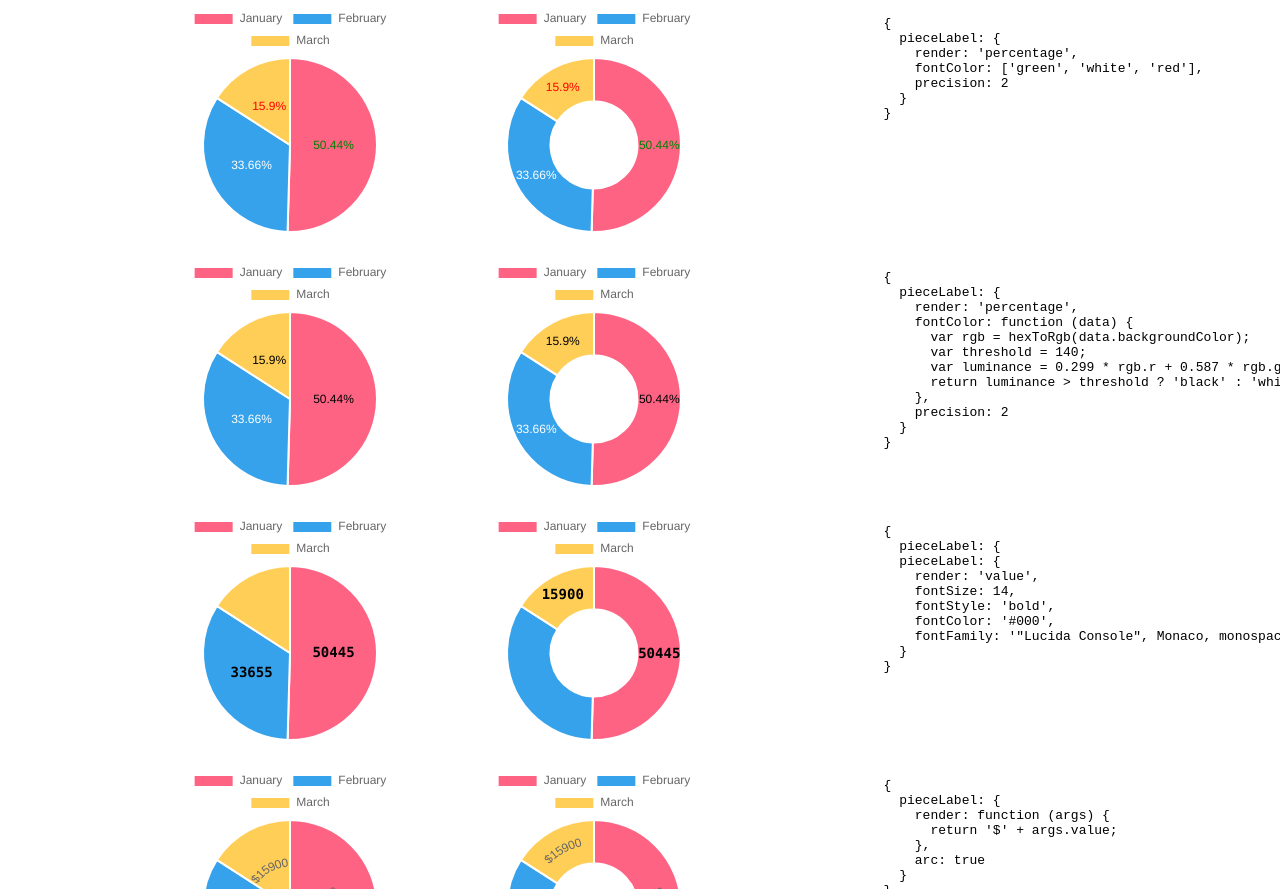
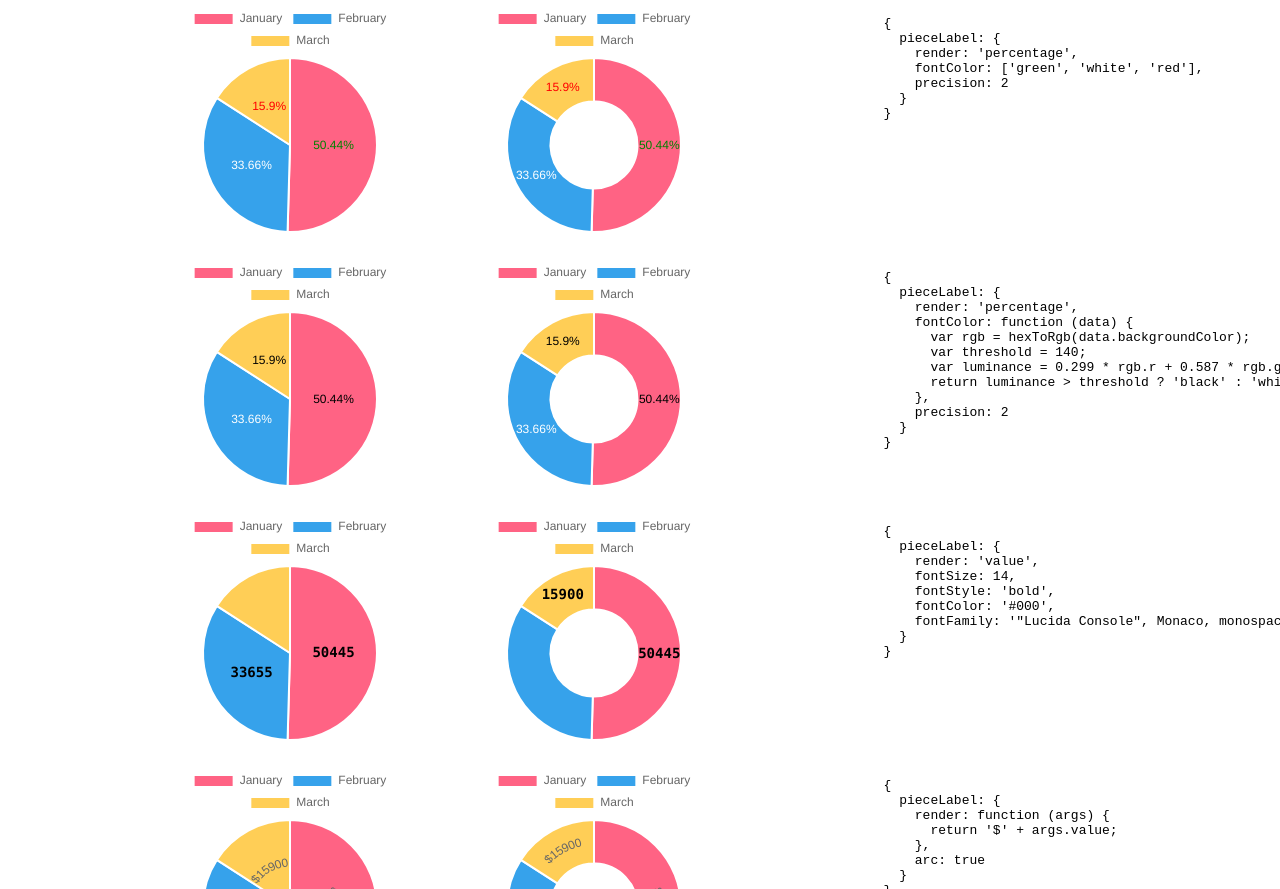
Before and after one commit to emn178/chartjs-plugin-labels, a website: page samples/demo/index.html in a window 1280 px wide. Shown: the part 360-1249 px from the top of the page. Drawn offline with nearby package versions, Linux system fonts and the light colour scheme; a script that the page names is missing; a small style sheet from the web is missing.

Commit message:
Fixed: merge error

```diff
--- a/samples/demo/index.html
+++ b/samples/demo/index.html
@@ -104,7 +104,6 @@
         <div class="code">
           <pre class="brush: js">
             {
-              pieceLabel: {
               pieceLabel: {
                 render: 'value',
                 fontSize: 14,
```
